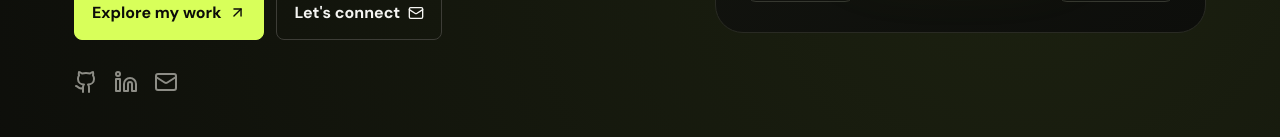
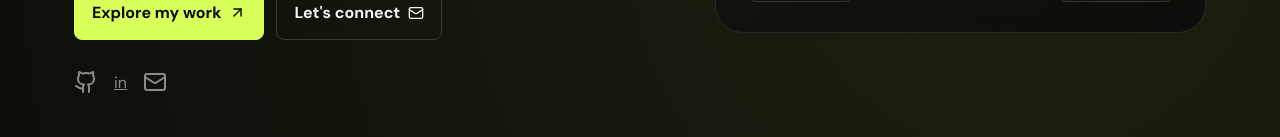
Before and after one commit to adarshdixit989/PROTFOLIO, a React (Vite) app in the folder portfolio/frontend/: page / in a window 1280 px wide. Shown: the part 663-800 px from the top of the page. Built offline with nearby package versions, Linux system fonts and the light colour scheme.

Commit message:
Fix LinkedIn icon build error

```diff
--- a/portfolio/frontend/src/main.tsx
+++ b/portfolio/frontend/src/main.tsx
@@ -1,6 +1,6 @@
 import React,{useState} from 'react';
 import {createRoot} from 'react-dom/client';
-import {Github, Linkedin, Mail, Phone, MapPin, ArrowUpRight, Download, Code2, Database, Server, Sparkles, Menu, X, Send, CheckCircle2} from 'lucide-react';
+import {Github, Mail, Phone, MapPin, ArrowUpRight, Download, Code2, Database, Server, Sparkles, Menu, X, Send, CheckCircle2} from 'lucide-react';
 import './styles.css';
 
 const projects=[
@@ -21,7 +21,7 @@ function App(){
  return <div className="site">
   <header className="nav"><div className="brand"><span className="brand-dot"/>AD<span>.</span></div><button className="menu" onClick={()=>setOpen(!open)}>{open?<X/>:<Menu/>}</button><nav className={open?'open':''}>{['about','experience','projects','skills','contact'].map(x=><button key={x} onClick={()=>nav(x)}>{x}</button>)}<a href="/Adarsh-Dixit-Resume.pdf" download className="resume"><Download size={15}/> Resume</a></nav></header>
   <main>
-   <section className="hero"><div className="hero-copy"><div className="eyebrow"><Sparkles size={16}/> AVAILABLE FOR SOFTWARE / FULL-STACK OPPORTUNITIES</div><h1>Building software<br/><span>that works.</span></h1><p className="lead">I'm <b>Adarsh Dixit</b>, a Computer Science graduate who enjoys turning complex problems into reliable, scalable and well-tested products.</p><div className="actions"><button className="primary" onClick={()=>nav('projects')}>Explore my work <ArrowUpRight size={17}/></button><button className="ghost" onClick={()=>nav('contact')}>Let's connect <Mail size={16}/></button></div><div className="social"><a href="https://github.com/adarshdixit989" target="_blank" rel="noreferrer"><Github/></a><a href="https://www.linkedin.com/in/adarsh-dixit9" target="_blank" rel="noreferrer"><Linkedin/></a><a href="mailto:adarshdixit998@gmail.com"><Mail/></a></div></div><div className="hero-card"><div className="grid-art"><div className="code-pill">&lt;developer /&gt;</div><img className="profile-photo" src="/adarsh-profile.jpg" alt="Adarsh Dixit"/><div className="mini-card"><Code2 size={17}/><span>Full-Stack</span></div><div className="mini-card second"><Database size={17}/><span>Data & APIs</span></div></div></div></section>
+   <section className="hero"><div className="hero-copy"><div className="eyebrow"><Sparkles size={16}/> AVAILABLE FOR SOFTWARE / FULL-STACK OPPORTUNITIES</div><h1>Building software<br/><span>that works.</span></h1><p className="lead">I'm <b>Adarsh Dixit</b>, a Computer Science graduate who enjoys turning complex problems into reliable, scalable and well-tested products.</p><div className="actions"><button className="primary" onClick={()=>nav('projects')}>Explore my work <ArrowUpRight size={17}/></button><button className="ghost" onClick={()=>nav('contact')}>Let's connect <Mail size={16}/></button></div><div className="social"><a href="https://github.com/adarshdixit989" target="_blank" rel="noreferrer"><Github/></a><a className="linkedin" href="https://www.linkedin.com/in/adarsh-dixit9" target="_blank" rel="noreferrer"><span>in</span></a><a href="mailto:adarshdixit998@gmail.com"><Mail/></a></div></div><div className="hero-card"><div className="grid-art"><div className="code-pill">&lt;developer /&gt;</div><img className="profile-photo" src="/adarsh-profile.jpg" alt="Adarsh Dixit"/><div className="mini-card"><Code2 size={17}/><span>Full-Stack</span></div><div className="mini-card second"><Database size={17}/><span>Data & APIs</span></div></div></div></section>
    <section className="stats"><div><strong>6</strong><span>Featured projects</span></div><div><strong>1M+</strong><span>Streaming events/day</span></div><div><strong>99.9%</strong><span>Platform uptime</span></div><div><strong>30%</strong><span>ML decision accuracy gain</span></div></section>
    <section id="about" className="section split"><div><p className="kicker">01 / ABOUT</p><h2>Curious by nature.<br/><em>Practical by craft.</em></h2></div><div className="copy"><p>Detail-oriented Computer Science graduate with a strong foundation in Java, Python, data structures and algorithms, plus hands-on experience across the software development lifecycle.</p><p>I bring a quality-first mindset to development: debugging deeply, testing APIs, collaborating in Agile teams, and building maintainable full-stack applications.</p><div className="facts"><span><MapPin size={16}/> Greater Noida, India</span><span><Mail size={16}/> adarshdixit998@gmail.com</span><span><Phone size={16}/> +91 9569522432</span></div></div></section>
    <section id="experience" className="section"><p className="kicker">02 / EXPERIENCE</p><h2>Where I've <em>learned by building.</em></h2><div className="timeline">{experience.map((e,i)=><article className="timeline-item" key={e[0]}><div className="timeline-dot">0{i+1}</div><div><div className="role-row"><h3>{e[0]}</h3><span>{e[2]}</span></div><p className="company">{e[1]}</p><p>{e[3]}</p></div></article>)}</div></section>
```
